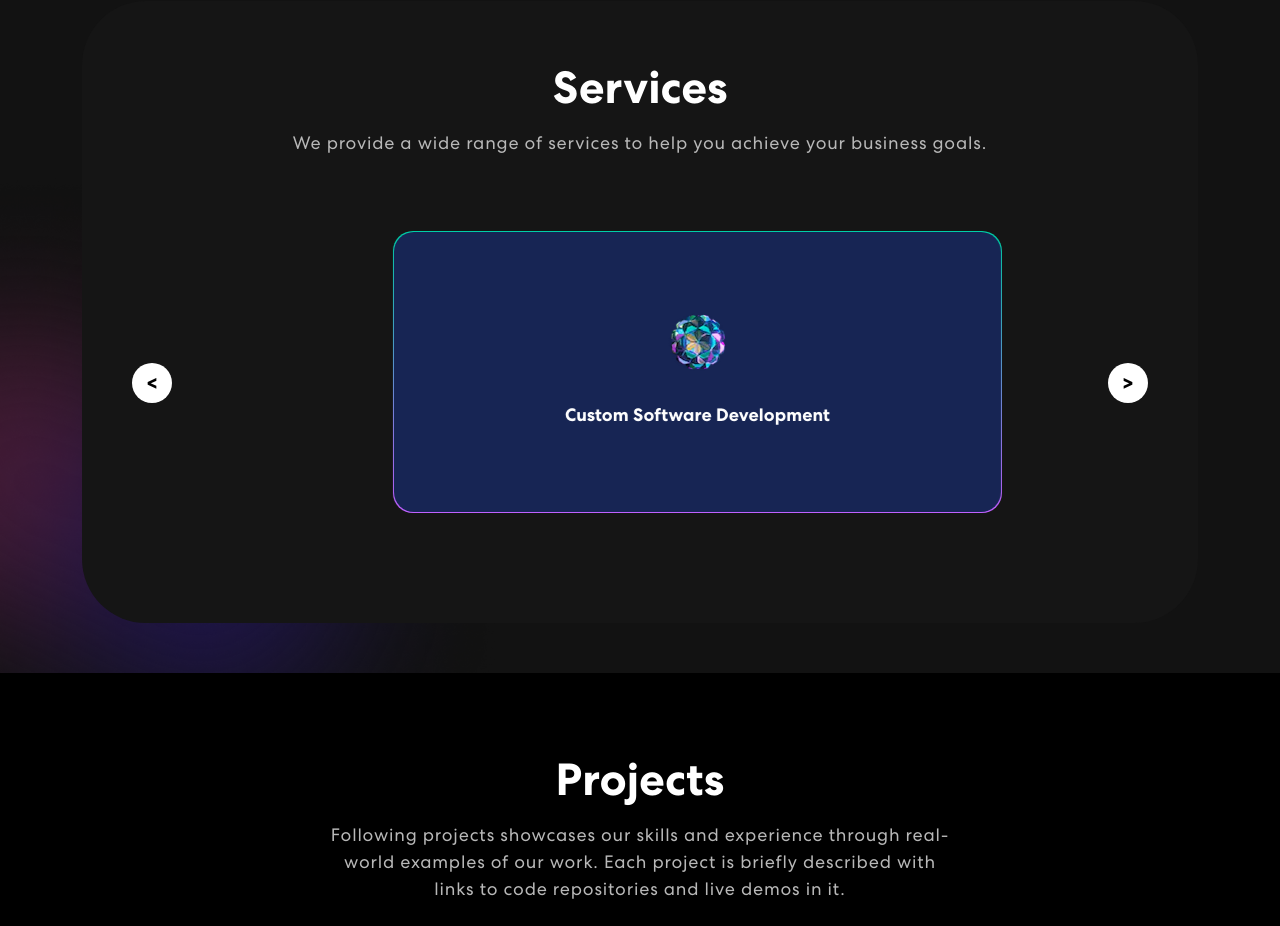
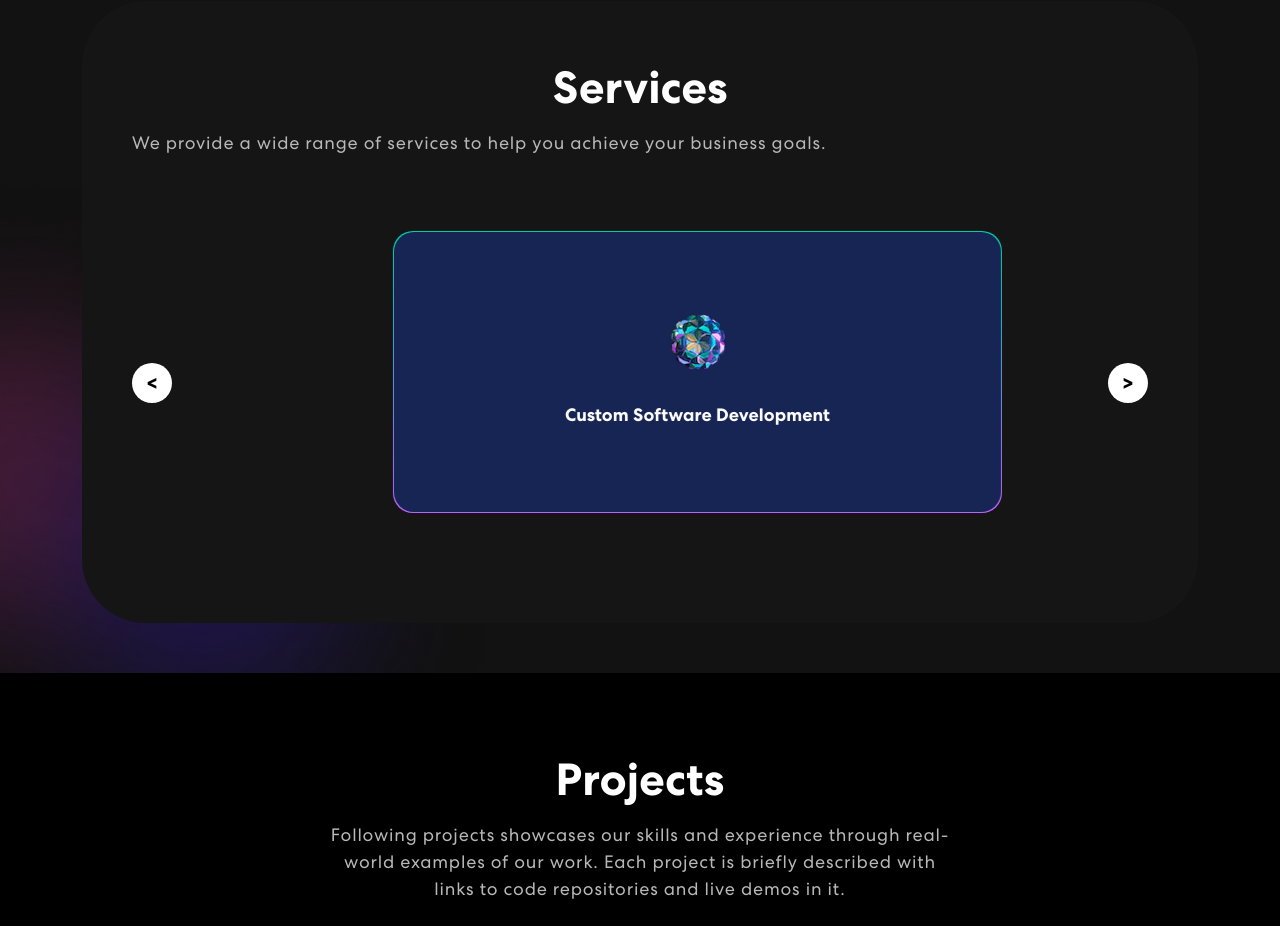
Before and after one commit to thehamzza/Graysol-Web-App, a React (Create React App) app: page / in a window 1280 px wide. Shown: the part 840-1766 px from the top of the page. Built offline with nearby package versions, Linux system fonts and the light colour scheme.

Commit message:
Update Services.js

```diff
--- a/src/components/Services.js
+++ b/src/components/Services.js
@@ -38,7 +38,7 @@ export const Services = () => {
           <div className='col-12'>
             <div className='skill-bx'>
               <h2>Services</h2>
-              <p>
+              <p align="justify">
                 We provide a wide range of services to help you achieve your
                 business goals.
               </p>
```
